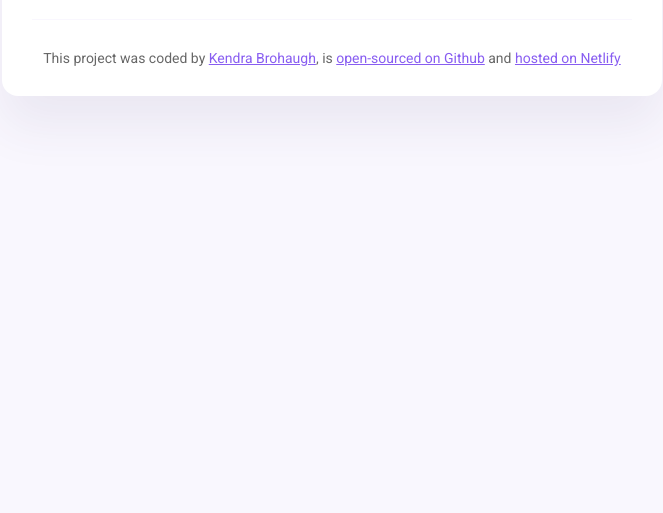
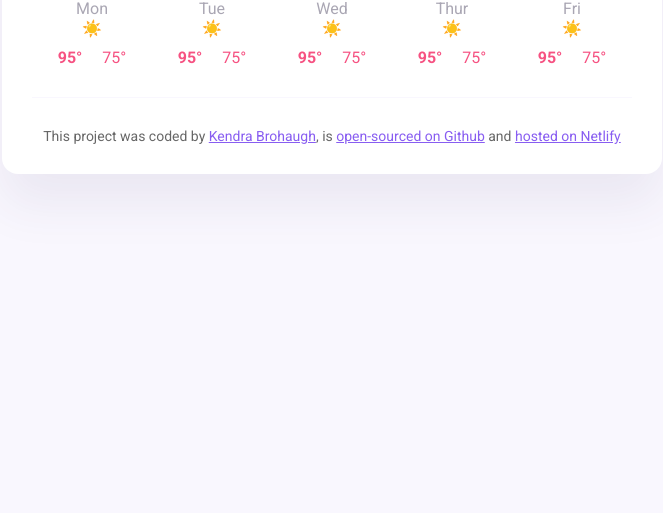
Before and after one commit to kendrabroha/upgraded-weather-app, a plain HTML site: page index.html in a window 1280 px wide. Shown: the part 287-800 px from the top of the page, without its empty margins (308-971 px from the left). Drawn offline with nearby package versions, Linux system fonts and the light colour scheme; no server answers.

Commit message:
Added the HTML and CSS for the forecast

```diff
--- a/index.html
+++ b/index.html
@@ -40,14 +40,61 @@
             </p>
           </div>
           <div class="weather-app-temperature-container">
-            <div id="icon">
-              <img
-                class="weather-app-icon"
-                src="http://shecodes-assets.s3.amazonaws.com/api/weather/icons/clear-sky-night.png"
-              />
-            </div>
+            <div id="icon"></div>
             <div class="weather-app-temperature" id="temperature"></div>
             <div class="weather-app-unit">°F</div>
+          </div>
+        </div>
+        <div class="weather-forecast">
+          <div class="weather-forecast-day">
+            <div class="weather-forecast-date">Mon</div>
+            <div class="weather-forecast-icon">☀️</div>
+            <div class="weather-forecast-temperatures">
+              <div class="weather-forecast-temperature">
+                <strong>95°</strong>
+              </div>
+              <div class="weather-forecast-temperature">75°</div>
+            </div>
+          </div>
+          <div class="weather-forecast-day">
+            <div class="weather-forecast-date">Tue</div>
+            <div class="weather-forecast-icon">☀️</div>
+            <div class="weather-forecast-temperatures">
+              <div class="weather-forecast-temperature">
+                <strong>95°</strong>
+              </div>
+              <div class="weather-forecast-temperature">75°</div>
+            </div>
+          </div>
+          <div class="weather-forecast-day">
+            <div class="weather-forecast-date">Wed</div>
+            <div class="weather-forecast-icon">☀️</div>
+            <div class="weather-forecast-temperatures">
+              <div class="weather-forecast-temperature">
+                <strong>95°</strong>
+              </div>
+              <div class="weather-forecast-temperature">75°</div>
+            </div>
+          </div>
+          <div class="weather-forecast-day">
+            <div class="weather-forecast-date">Thur</div>
+            <div class="weather-forecast-icon">☀️</div>
+            <div class="weather-forecast-temperatures">
+              <div class="weather-forecast-temperature">
+                <strong>95°</strong>
+              </div>
+              <div class="weather-forecast-temperature">75°</div>
+            </div>
+          </div>
+          <div class="weather-forecast-day">
+            <div class="weather-forecast-date">Fri</div>
+            <div class="weather-forecast-icon">☀️</div>
+            <div class="weather-forecast-temperatures">
+              <div class="weather-forecast-temperature">
+                <strong>95°</strong>
+              </div>
+              <div class="weather-forecast-temperature">75°</div>
+            </div>
           </div>
         </div>
       </main>
--- a/src/style.css
+++ b/src/style.css
@@ -76,6 +76,32 @@ main {
   margin-top: 6px;
   font-size: 28px;
 }
+.weather-forecast {
+  display: flex;
+  justify-content: space-around;
+  margin-top: 30px;
+}
+.weather-forecast-date {
+  text-align: center;
+  color: rgba(39, 33, 66, 0.4);
+  font-size: 16px;
+  line-height: 20px;
+}
+.weather-forecast-icon {
+  font-family: 48px;
+  text-align: center;
+}
+.weather-forecast-temperatures {
+  color: #f65282;
+  text-align: center;
+  display: flex;
+  justify-content: center;
+  margin-top: 10px;
+}
+.weather-forecast-temperature {
+  padding: 0 10px;
+}
+
 footer {
   border-top: 1px solid #f9f7fe;
   padding: 30px 0 0 0;
```
